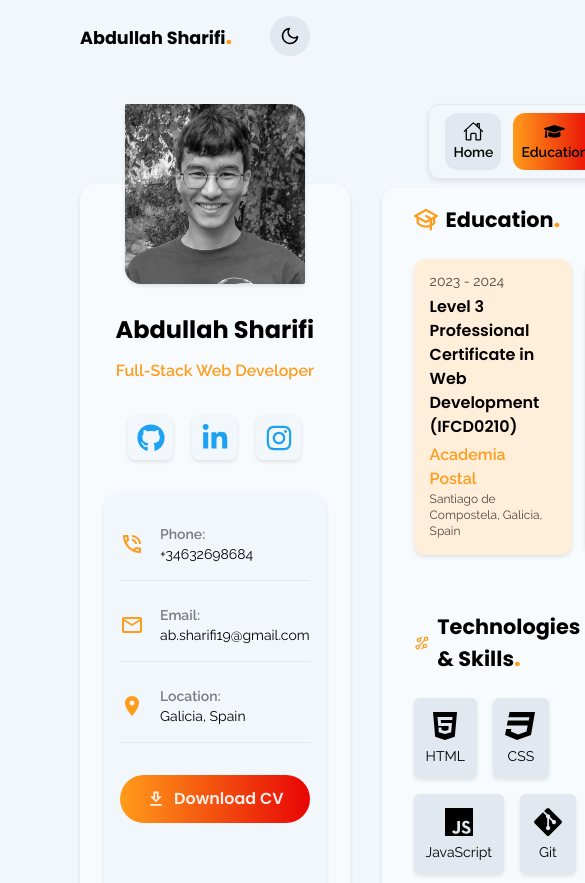
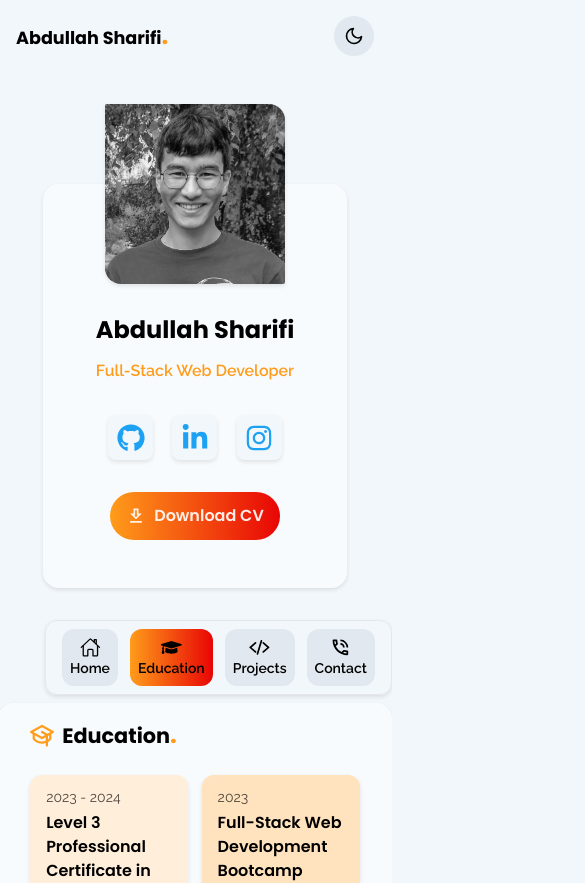
Before and after one commit to ab-sharifi21/personal-portfolio, a Next.js app: page /education in a window 390 px wide. Shown: the top 883 px of the page, 585 px wide, since content can reach past the window. Built offline with nearby package versions, Linux system fonts and the light colour scheme.

Commit message:
Make the header and sidebar components responsive

```diff
--- a/src/app/layout.tsx
+++ b/src/app/layout.tsx
@@ -20,9 +20,9 @@ export default function RootLayout({
         className={`${raleway.className} flex justify-center bg-primary-bg-color dark:bg-dark-primary-bg-color dark:text-dark-primary-font-color desktop:flex desktop:items-center`}
       >
         <Providers>
-          <div className="flex min-h-screen w-screen flex-col p-[1rem] pb-[4rem] pl-[5rem] pr-[5rem] desktop:max-w-[1414px]">
+          <div className="flex min-h-screen w-screen flex-col p-[1rem] pb-[4rem] tablet:px-[5rem] desktop:max-w-[1414px]">
             <Header />
-            <main className="flex flex-1 gap-8 desktop:gap-12">
+            <main className="flex flex-col tablet:flex-row items-center flex-1 gap-8 desktop:gap-12">
               <SideBar />
               <div className="flex flex-1 flex-col items-end gap-2">
                 <NavBar />
--- a/src/components/SideBar.tsx
+++ b/src/components/SideBar.tsx
@@ -40,7 +40,7 @@ export const SideBar = () => {
   ];
 
   return (
-    <aside className="relative mt-[5rem] flex max-w-[280px] flex-col items-center rounded-2xl bg-white/50 p-[1.5rem] pb-[3rem] pt-[8rem] shadow-box-shadow dark:bg-dark-skill-bg-color">
+    <aside className="relative mt-[5rem] w-[85%] mobile:w-[60%] flex tablet:max-w-[280px] flex-col items-center rounded-2xl bg-white/50 p-[1.5rem] pb-[3rem] pt-[8rem] shadow-box-shadow dark:bg-dark-skill-bg-color">
       <Image
         src="/me.jpg"
         alt="Abdullah photo"
@@ -55,7 +55,15 @@ export const SideBar = () => {
       </h1>
       <p className="font-semibold text-icon-color">Full-Stack Web Developer</p>
       <SocialMediaList />
-      <div className="w-full flex-1 rounded-2xl bg-primary-bg-color p-[1rem] pb-8 pt-8 shadow-box-shadow dark:bg-dark-secondary-bg-color dark:shadow-2xl">
+      <a
+          download
+          href="/abdullah-sharifi.pdf"
+          className={`${poppins.className} tablet:hidden flex items-center justify-center gap-2 rounded-full bg-bt-bg-gradient p-3 pl-4 pr-4 font-semibold text-white/90 duration-300 hover:scale-105`}
+        >
+          <MdOutlineDownload className="h-5 w-5" />
+          <span>Download CV</span>
+        </a>
+      <div className="w-full hidden tablet:block flex-1 rounded-2xl bg-primary-bg-color p-[1rem] pb-8 pt-8 shadow-box-shadow dark:bg-dark-secondary-bg-color dark:shadow-2xl">
         {contacts.map((contact) => {
           return <ContactInfoCard key={contact.id} contact={contact} />;
         })}
```
